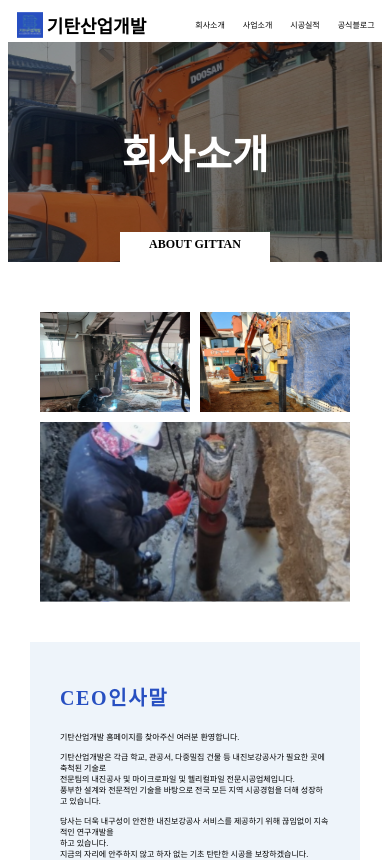
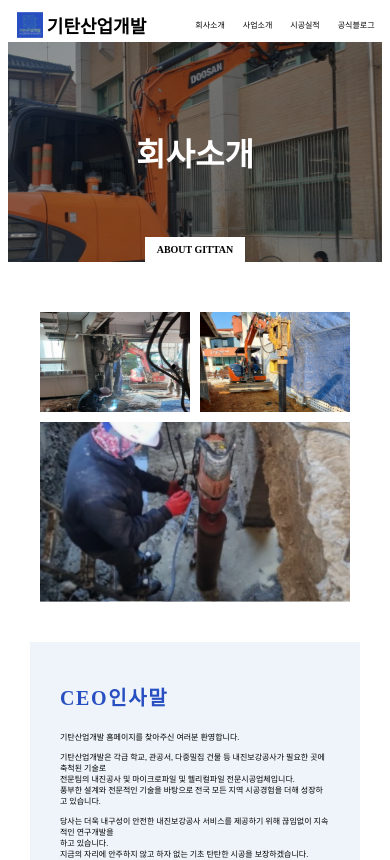
Before and after one commit to HUMBLE25/gittan_homepage, a Next.js app: page /introduceCo in a window 390 px wide. Shown: the top 860 px of the page. Built offline with nearby package versions, Linux system fonts and the light colour scheme.

Commit message:
FIX introduceCo resizing font

```diff
--- a/src/styles/introduceCo.module.css
+++ b/src/styles/introduceCo.module.css
@@ -47,7 +47,7 @@
     width: 100%;
     position: relative;
     color: white;
-    font-size: 64px;
+    font-size: 56px;
     font-family: 'Nanum Gothic';
     font-weight: 700;
     word-wrap: break-word;
@@ -56,8 +56,8 @@
 }
 
 .about_container {
-    width: 300px;
-    height: 75px;
+    width: 250px;
+    height: 70px;
     position: absolute;
     bottom: 0px;
     background: white;
@@ -72,12 +72,15 @@
     width: 240px;
     height: 28px;
     color: black;
-    font-size: 32px;
+    font-size: 26px;
     font-family: 'Nanum Gothic';
     font-weight: 700;
     word-wrap: break-word;
     text-align: center;
     transition: all 1s ease;
+    display: flex;
+    justify-content: center;
+    align-items: center;
 }
 
 .image_container {
@@ -205,18 +208,18 @@
     }
 
     .overlay_text{
-        font-size: 40px;
+        font-size: 32px;
     }
 
     .about_container {
-        width: 150px;
-        height: 30px;
+        width: 100px;
+        height: 25px;
     }
 
     .about_text {
         width: 100px;
         height: 20px;
-        font-size: 12px;
+        font-size: 10px;
     }
 
     .small_image1 {
@@ -269,18 +272,18 @@
     }
 
     .overlay_text{
-        font-size: 48px;
+        font-size: 40px;
     }
 
     .about_container {
-        width: 200px;
+        width: 150px;
         height: 45px;
     }
 
     .about_text {
         width: 150px;
         height: 22px;
-        font-size: 18px;
+        font-size: 14px;
     }
 
     .small_image1 {
@@ -334,18 +337,18 @@
     }
 
     .overlay_text{
-        font-size: 56px;
+        font-size: 48px;
     }
 
     .about_container {
-        width: 250px;
-        height: 60px;
+        width: 200px;
+        height: 55px;
     }
 
     .about_text {
         width: 200px;
         height: 24px;
-        font-size: 24px;
+        font-size: 20px;
     }
 
     .small_image1 {
```
